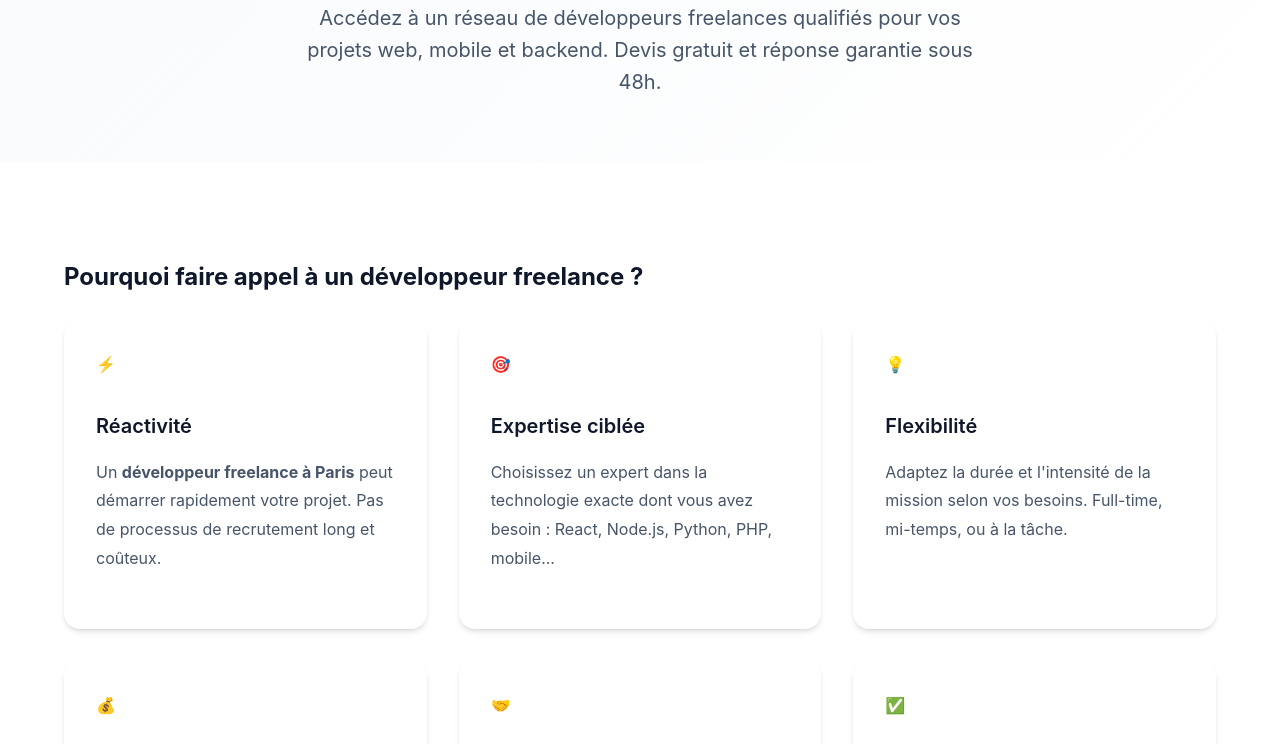
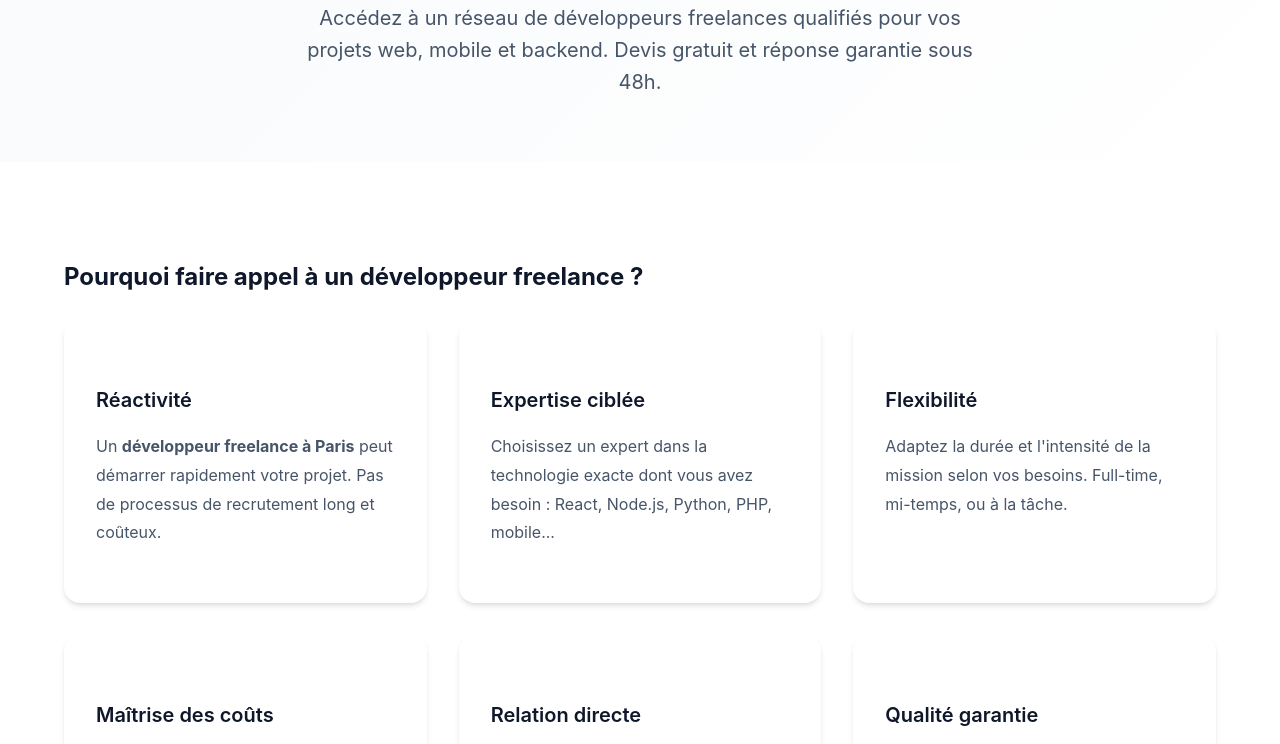
Before and after one commit to yory-muru/develeppeurfreelanceparis.dev, a plain HTML site: page clients/index.html in a window 1280 px wide. Shown: the part 206-950 px from the top of the page. Drawn offline with Linux system fonts and the light colour scheme.

```diff
--- a/clients/index.html
+++ b/clients/index.html
@@ -72,37 +72,31 @@
 
                 <div class="card-grid">
                     <article class="card">
-                        <div class="card-icon">⚡</div>
                         <h3>Réactivité</h3>
                         <p>Un <strong>développeur freelance à Paris</strong> peut démarrer rapidement votre projet. Pas de processus de recrutement long et coûteux.</p>
                     </article>
 
                     <article class="card">
-                        <div class="card-icon">🎯</div>
                         <h3>Expertise ciblée</h3>
                         <p>Choisissez un expert dans la technologie exacte dont vous avez besoin : React, Node.js, Python, PHP, mobile...</p>
                     </article>
 
                     <article class="card">
-                        <div class="card-icon">💡</div>
                         <h3>Flexibilité</h3>
                         <p>Adaptez la durée et l'intensité de la mission selon vos besoins. Full-time, mi-temps, ou à la tâche.</p>
                     </article>
 
                     <article class="card">
-                        <div class="card-icon">💰</div>
                         <h3>Maîtrise des coûts</h3>
                         <p>Pas de charges salariales, pas d'engagement long terme. Payez uniquement pour le travail effectué.</p>
                     </article>
 
                     <article class="card">
-                        <div class="card-icon">🤝</div>
                         <h3>Relation directe</h3>
                         <p>Communiquez directement avec le développeur sans intermédiaire. Suivi de projet simplifié.</p>
                     </article>
 
                     <article class="card">
-                        <div class="card-icon">✅</div>
                         <h3>Qualité garantie</h3>
                         <p>Profils vérifiés, avis clients, et portfolio consultable. Choisissez en toute confiance.</p>
                     </article>
```
